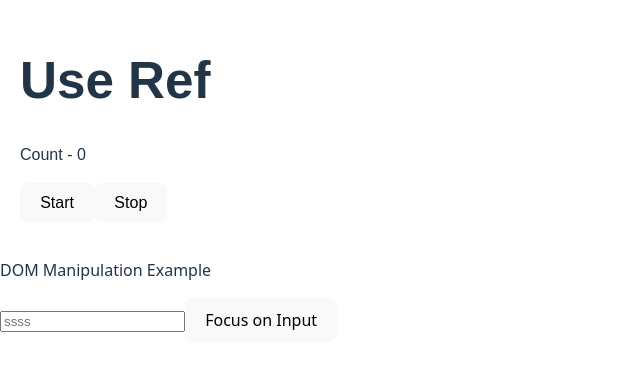
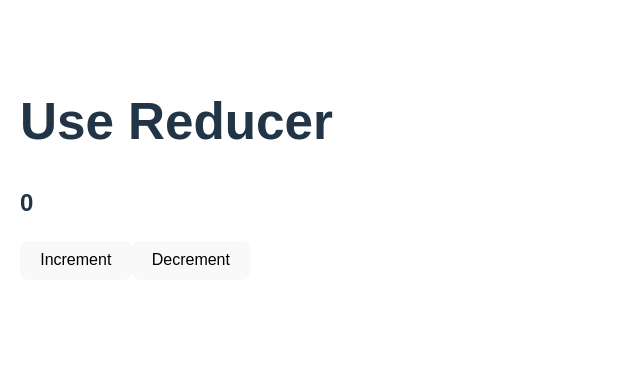
Before and after one commit to Kartavikoya/React-app, a React (Vite) app: page / in a window 1280 px wide. Shown: the part 230-600 px from the top of the page, without its empty margins (0-640 px from the left). Built offline with nearby package versions, Linux system fonts and the light colour scheme.

Commit message:
UseReducerexp added

```diff
--- a/src/App.jsx
+++ b/src/App.jsx
@@ -5,6 +5,7 @@ import Brand from './hooks/useState/BrandFilter.jsx';
 import Cart from './hooks/useState/AddtoCart.jsx';
 import UseRefExamples from './hooks/useRef/UseRefExample.jsx';
 import DomManipu from './hooks/useRef/DomManipulationref.jsx';
+import UseReducerExamples from './hooks/useReducer/UseReducerExample.jsx';
 
 function App() {
   return (
@@ -15,8 +16,9 @@ function App() {
       <Obj/>
       <Brand/>
       <Cart/> */}
-      <UseRefExamples/>
-      <DomManipu/>
+      {/* <UseRefExamples/>
+      <DomManipu/> */}
+      <UseReducerExamples/>
     </>
   );
 }
--- /dev/null
+++ b/src/hooks/useReducer/UseReducerExample.jsx
@@ -0,0 +1,62 @@
+import { useReducer, useState } from "react";
+
+function Demo(){
+
+    // const [price, Setprice] = useState();
+    // const [discount, Setdiscount] = useState();
+    // const [rating, Setrating] = useState();
+
+    const initialState ={
+        // price : '',
+        // discount : '',
+        // rating : 4.5
+        count : 0
+    }
+
+    const reducerFun = (state, action) =>{
+        switch (action.type) {
+            case 'Increment':
+                return{
+                    ...state,
+                    count: state.count +1
+                }
+            case 'Decrement':
+                return{
+                    ...state,
+                    count: state.count -1
+                }
+            default:
+                return state;
+        }
+        // if (action.type === 'Increment') {
+        //     return{
+        //         ...state,
+        //         count:state.count+1
+        //     }
+        // }
+        // console.log(state);
+        // console.log(action)
+
+    }
+
+    const [state, dispatch] = useReducer (reducerFun, initialState);
+    console.log(state);
+
+
+    return(
+        <div>
+            <h2>{state.count}</h2>
+            <button onClick={() => dispatch({type: 'Increment', payload: 1234})}>Increment</button>
+            <button onClick={() => dispatch({type: 'Decrement', payload: 1234})}>Decrement</button>
+        </div>
+    );
+}
+
+export default function UseReducerExamples() {
+  return (
+    <div style={{ padding: '20px', fontFamily: 'Arial' }}>
+      <h1>Use Reducer</h1>
+      <Demo />
+    </div>
+  );
+}
```
